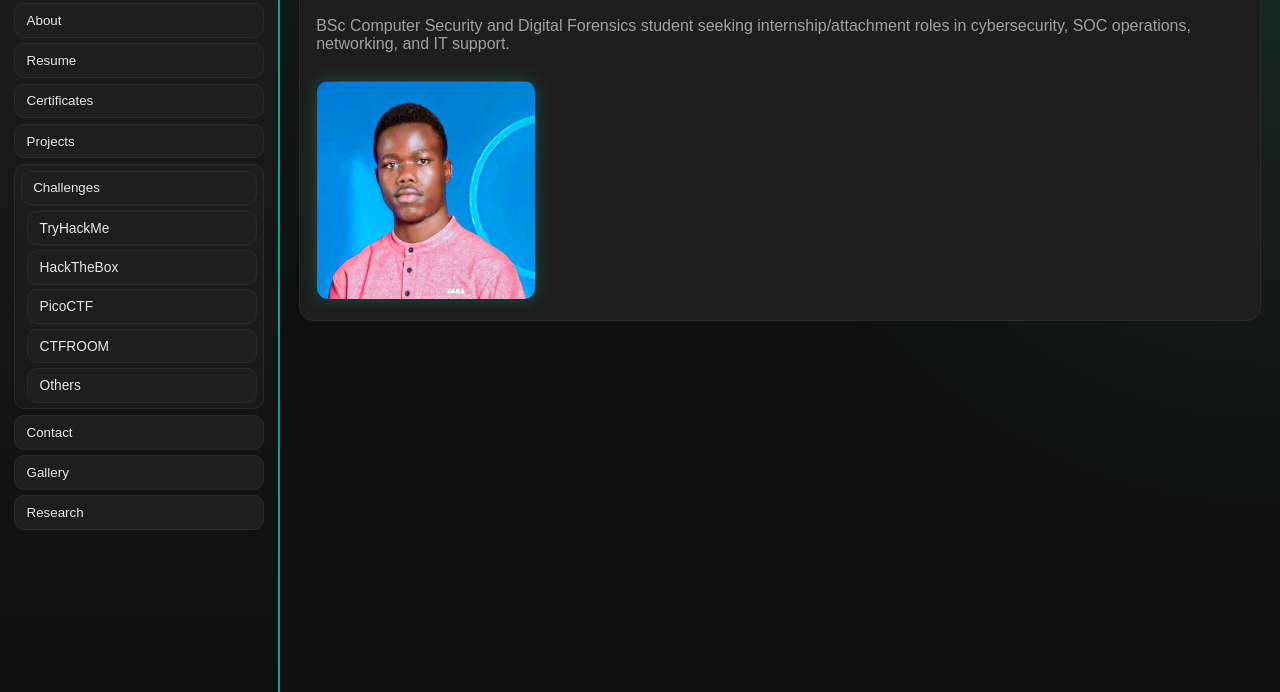
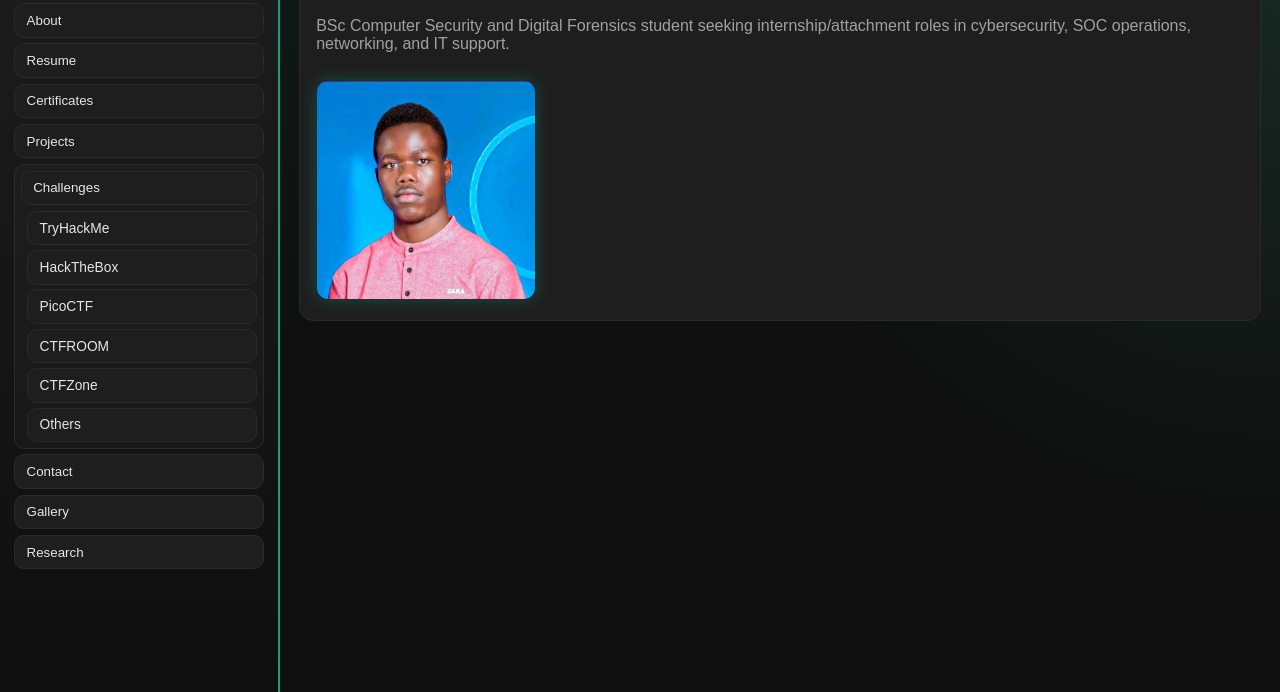
Before and after one commit to Mathewrean/my_portfolio, a website: page docs/index.html in a window 1280 px wide. Shown: the part 108-800 px from the top of the page. Drawn offline with Linux system fonts and the light colour scheme.

Commit message:
Add CTFZone as a dedicated Challenges subpage/tab

```diff
--- a/docs/data/challenges.json
+++ b/docs/data/challenges.json
@@ -78,6 +78,26 @@
         }
       ]
     },
+    "ctfzone": {
+      "label": "CTFZone",
+      "description": "Challenge walkthroughs and labs from CTFZone events and practice sets.",
+      "entries": [
+        {
+          "title": "CTFZone Starter Challenge",
+          "description": "Initial CTFZone challenge placeholder for your upcoming writeup entries.",
+          "image": "https://placehold.co/900x600/1a2540/e6edf8?text=CTFZone",
+          "mediumLink": "https://medium.com/",
+          "dateCompleted": "2026-02-18",
+          "tags": [
+            "ctf",
+            "practice"
+          ],
+          "difficulty": "Medium",
+          "sourceSite": "CTFZone",
+          "ctfName": "CTFZone Practice"
+        }
+      ]
+    },
     "others": {
       "label": "Others",
       "description": "Custom entries from any CTF or challenge source.",
--- a/docs/index.html
+++ b/docs/index.html
@@ -32,6 +32,7 @@
           <button class="nav-sublink" data-challenge-tab="hackthebox">HackTheBox</button>
           <button class="nav-sublink" data-challenge-tab="picoctf">PicoCTF</button>
           <button class="nav-sublink" data-challenge-tab="ctfroom">CTFROOM</button>
+          <button class="nav-sublink" data-challenge-tab="ctfzone">CTFZone</button>
           <button class="nav-sublink" data-challenge-tab="others">Others</button>
         </div>
       </div>
```
Also changed, not shown: data/challenges.json (+20 -0 lines), index.html (+1 -0 lines).
